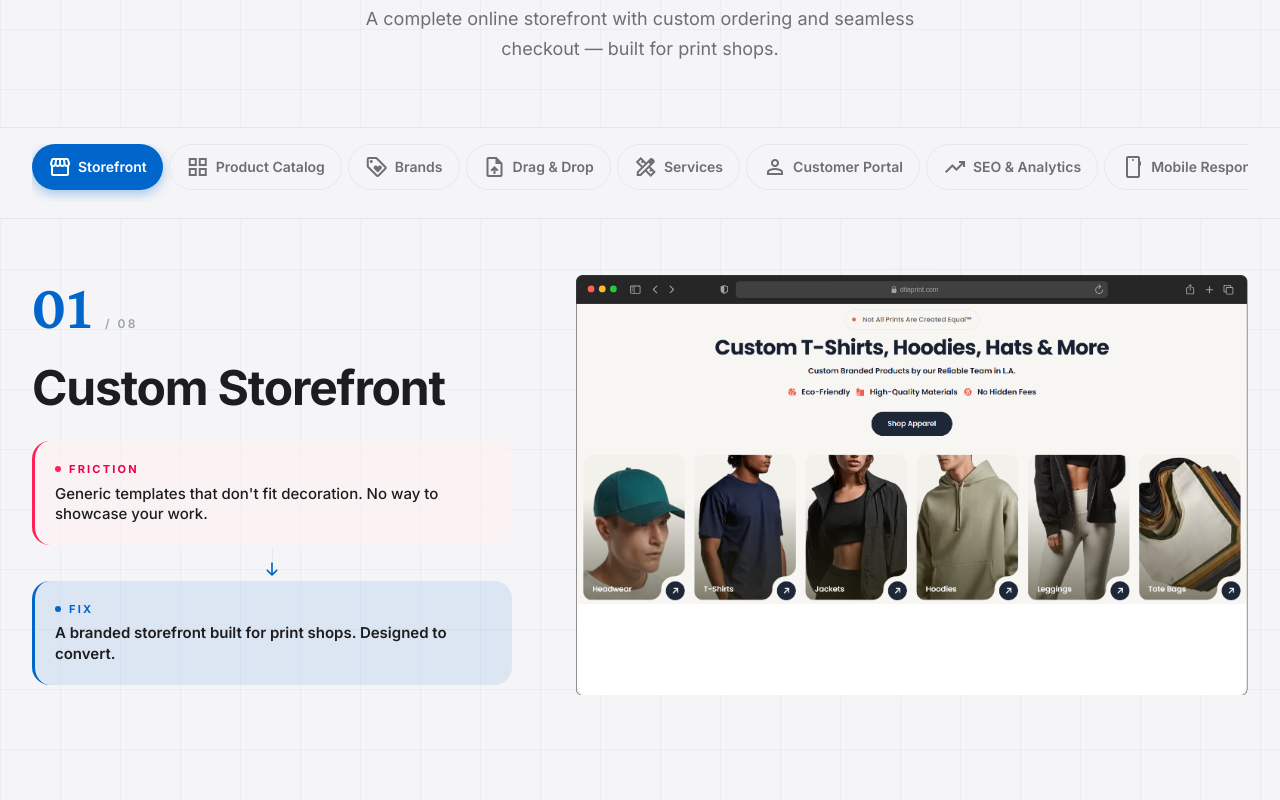
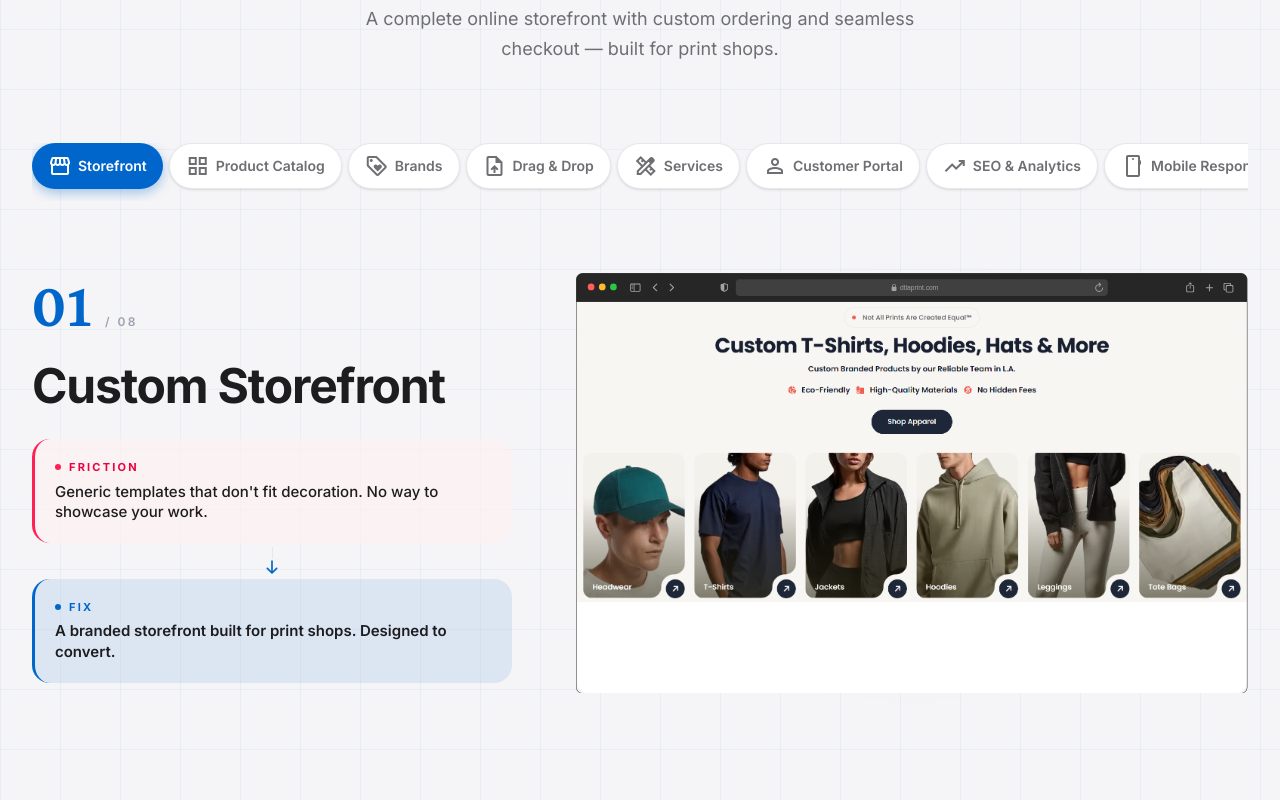
Before and after one commit to the-comet-companies/dtla-tech, a Next.js app: page / in a window 1280 px wide. Shown: the part 4220-5020 px from the top of the page. Built offline with nearby package versions, Linux system fonts and the light colour scheme.

Commit message:
fix the subtab for the demo

```diff
--- a/app/globals.css
+++ b/app/globals.css
@@ -196,6 +196,29 @@ body {
 }
 .subtab-scroll::-webkit-scrollbar-thumb:hover {
   background: rgba(0, 102, 204, 0.4);
+}
+
+/* Prevent Material Symbols from flashing text or causing layout shifts */
+.material-symbols-outlined {
+  display: inline-flex !important;
+  align-items: center;
+  justify-content: center;
+  width: 24px !important;
+  height: 24px !important;
+  max-width: 24px !important;
+  min-width: 24px !important;
+  overflow: hidden !important;
+  vertical-align: middle;
+  white-space: nowrap !important;
+  /* Shift text out of view until icons load */
+  color: transparent;
+  transition: color 0.1s;
+}
+
+/* Once font is likely loaded or at least after a tiny delay, show color */
+/* Actually, liga needs color to show. So we'll use a better approach: */
+.material-symbols-outlined {
+  color: inherit;
 }
 
 /* Shift coral/red SVG illustrations to blue — preserves tonal detail */
--- a/app/layout.tsx
+++ b/app/layout.tsx
@@ -42,7 +42,7 @@ export default function RootLayout({
       <head>
         <link
           rel="stylesheet"
-          href="https://fonts.googleapis.com/css2?family=Material+Symbols+Outlined:opsz,wght,FILL,GRAD@20..48,100..700,0..1,-50..200"
+          href="https://fonts.googleapis.com/css2?family=Material+Symbols+Outlined:opsz,wght,FILL,GRAD@20..48,100..700,0..1,-50..200&display=block"
         />
       </head>
       <body className="min-h-full flex flex-col bg-[#FBFBFB] text-[#1D1D1F]">{children}</body>
--- a/components/SolutionsDemo.tsx
+++ b/components/SolutionsDemo.tsx
@@ -178,7 +178,7 @@ function SubTabBar({
   layoutId: string;
 }) {
   return (
-    <div className="sticky top-0 z-20 bg-[var(--bg-secondary)]/90 backdrop-blur-md py-4 mb-10 md:mb-14 border-y border-[var(--structural-border)]">
+    <div className="sticky top-0 z-20 py-4 mb-10 md:mb-14">
       <LayoutGroup>
         <div className="relative px-4 md:px-8">
           <div className="flex gap-1.5 overflow-x-auto pb-3 subtab-scroll mx-auto w-fit max-w-full">
@@ -189,7 +189,7 @@ function SubTabBar({
                 className={`relative flex items-center gap-1 sm:gap-1.5 px-3 sm:px-4 py-2 sm:py-2.5 rounded-full text-[11px] sm:text-sm font-semibold whitespace-nowrap flex-shrink-0 transition-colors cursor-pointer ${
                   activeIndex === i
                     ? "text-white"
-                    : "border border-[var(--structural-border)] text-[var(--text-secondary)] hover:text-[var(--text)] hover:border-[var(--brand)]/30"
+                    : "bg-white border border-[var(--structural-border)] text-[var(--text-secondary)] hover:text-[var(--text)] hover:border-[var(--brand)]/30 shadow-sm"
                 }`}
               >
                 {activeIndex === i && (
```
